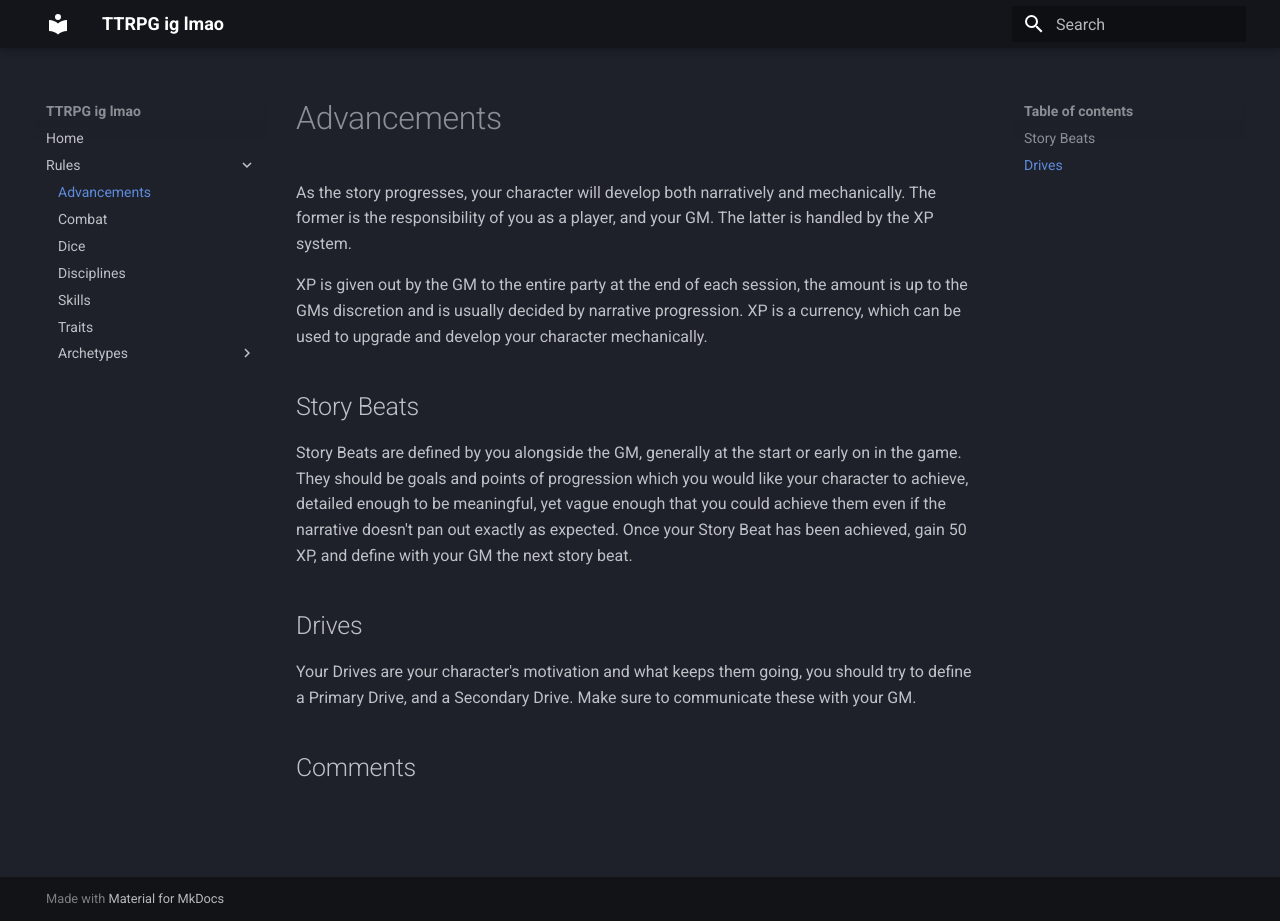
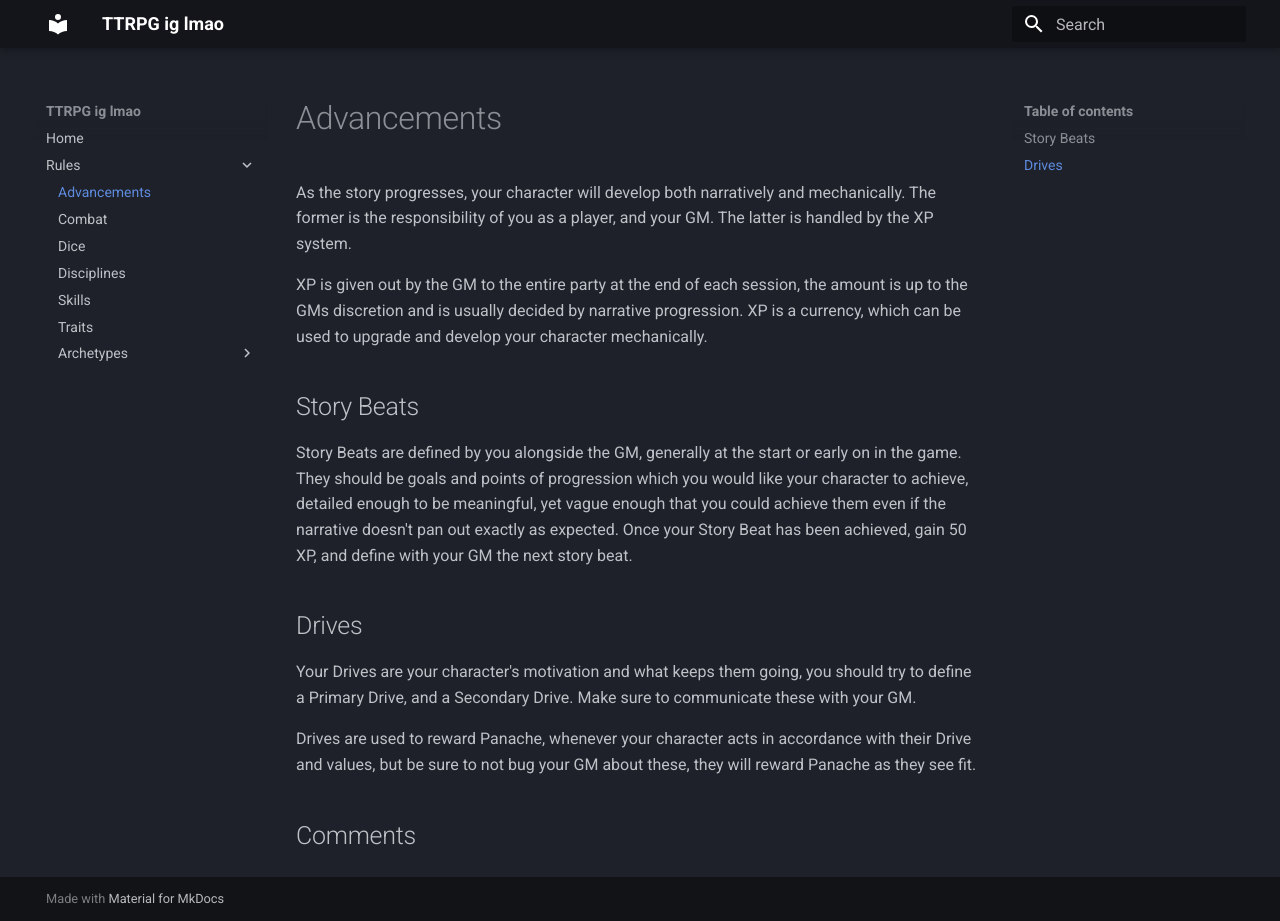
Before and after one commit to ProbablyIly/UnnamedTTRPG, an MkDocs documentation site: the page built from docs/Rules/Advancements.md, in a window 1280 px wide and 921 px high. Built offline with MkDocs 1.6.1 and Material for MkDocs 9.7.7, drawn with Linux system fonts in a browser that asks for light colours; comment, search, counter and statistics services are not loaded.

Commit message:
vault backup: 2025-11-10 13:47:35

```diff
--- a/docs/Rules/Advancements.md
+++ b/docs/Rules/Advancements.md
@@ -5,3 +5,5 @@ XP is given out by the GM to the entire party at the end of each session, the am
 Story Beats are defined by you alongside the GM, generally at the start or early on in the game. They should be goals and points of progression which you would like your character to achieve, detailed enough to be meaningful, yet vague enough that you could achieve them even if the narrative doesn't pan out exactly as expected. Once your Story Beat has been achieved, gain 50 XP, and define with your GM the next story beat.
 ## Drives
 Your Drives are your character's motivation and what keeps them going, you should try to define a Primary Drive, and a Secondary Drive. Make sure to communicate these with your GM.
+
+Drives are used to reward Panache, whenever your character acts in accordance with their Drive and values, but be sure to not bug your GM about these, they will reward Panache as they see fit.
```
